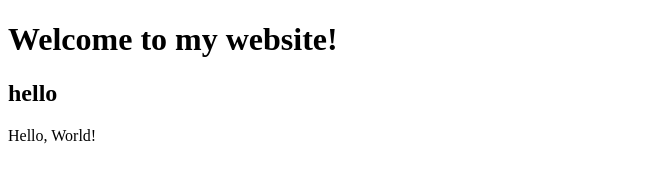
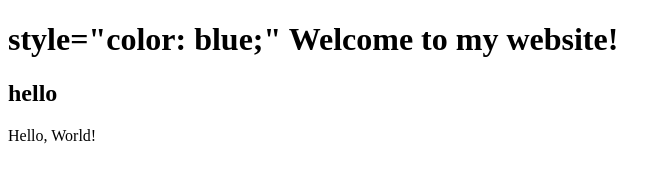
Before and after one commit to PohShiSien/product-review-card-component, a plain HTML site: page product-preview-card-component-main/hello.html in a window 1280 px wide. Shown: the whole page, without its empty margins (0-671 px from the left). Drawn offline with Linux system fonts and the light colour scheme.

Commit message:
Update hello.html

```diff
--- a/product-preview-card-component-main/hello.html
+++ b/product-preview-card-component-main/hello.html
@@ -4,7 +4,7 @@
         <title>Hello</title>
     </head>
     <body>
-        <h1>Welcome to my website!</h1>
+        <h1> style="color: blue;" Welcome to my website!</h1>
         <h2>hello</h2>
         Hello, World!
     </body>
```
